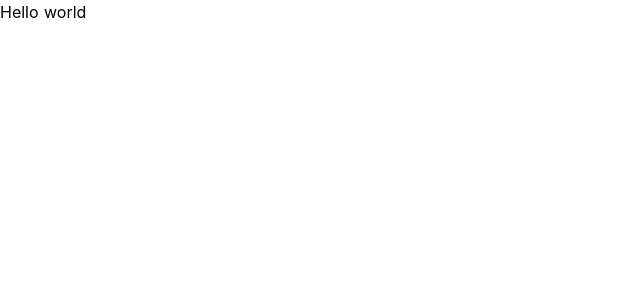
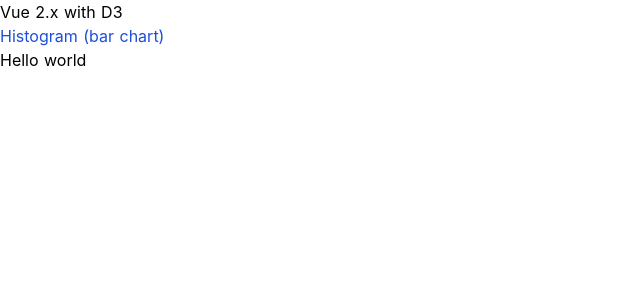
Before and after one commit to chrisvaillancourt/vue2-d3, a Nuxt app: page / in a window 1280 px wide. Shown: the top 300 px of the page, without its empty margins (0-640 px from the left). Built offline with nearby package versions, Linux system fonts and the light colour scheme.

Commit message:
feat(default layout): add link to histogram page

```diff
--- a/layouts/default.vue
+++ b/layouts/default.vue
@@ -1,7 +1,22 @@
 <template>
-  <main>
-    <Nuxt keep-alive />
-  </main>
+  <div>
+    <header>
+      <h1>Vue 2.x with D3</h1>
+      <nav>
+        <ul>
+          <nuxt-link
+            to="/histogram"
+            class="no-underline hover:underline text-blue-700"
+          >
+            <li>Histogram (bar chart)</li>
+          </nuxt-link>
+        </ul>
+      </nav>
+    </header>
+    <main>
+      <Nuxt keep-alive />
+    </main>
+  </div>
 </template>
 
 <style>
```
